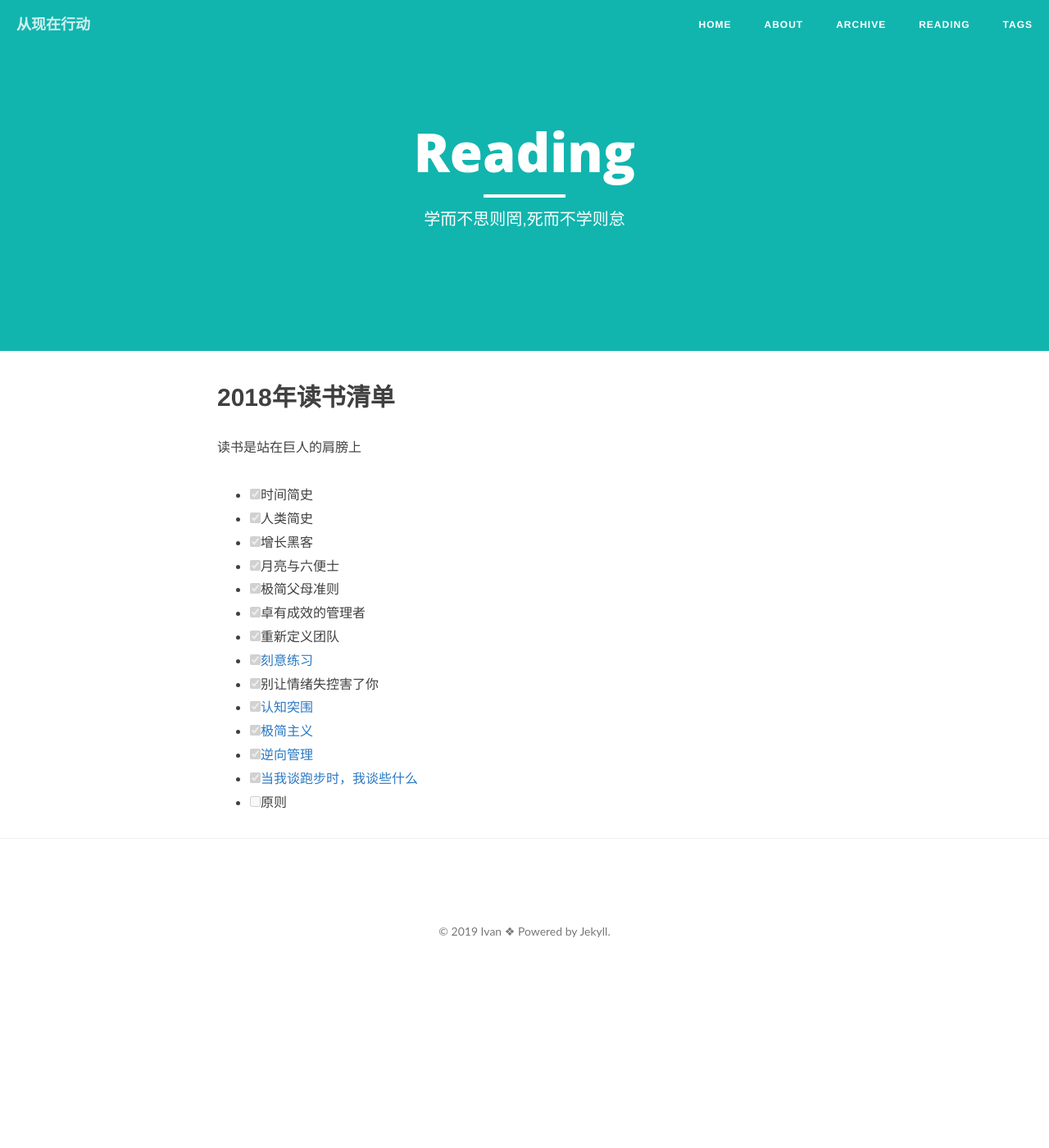
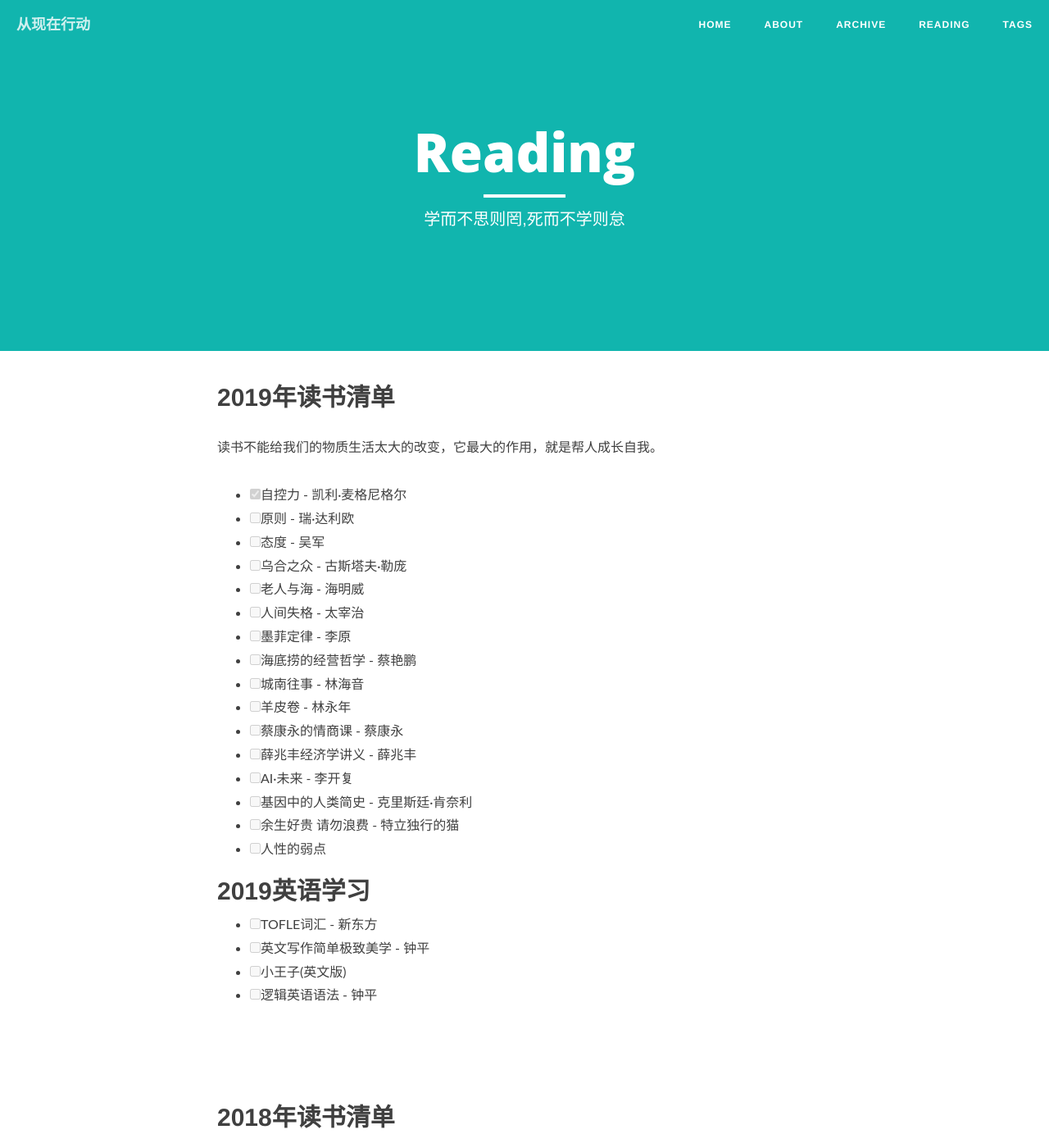
Before and after one commit to sanbuguan/sanbuguan.github.io, a Jekyll site: the page built from reading.md, in a window 1280 px wide and 1400 px high. Shown: the whole window at 82% size. Built offline with Jekyll 4.4.1, drawn with Linux system fonts in a browser that asks for light colours; nearby versions of some CDN libraries.

```diff
--- a/reading.md
+++ b/reading.md
@@ -6,7 +6,34 @@ header-img: "img/semantic.jpg"
 ---
 
 
+## 2019年读书清单
 
+读书不能给我们的物质生活太大的改变，它最大的作用，就是帮人成长自我。
+
+- [x] 自控力 - 凯利·麦格尼格尔
+- [ ] 原则 - 瑞·达利欧
+- [ ] 态度 - 吴军
+- [ ] 乌合之众 - 古斯塔夫·勒庞
+- [ ] 老人与海 - 海明威
+- [ ] 人间失格 - 太宰治
+- [ ] 墨菲定律 - 李原
+- [ ] 海底捞的经营哲学 - 蔡艳鹏
+- [ ] 城南往事 - 林海音
+- [ ] 羊皮卷 - 林永年
+- [ ] 蔡康永的情商课 - 蔡康永
+- [ ] 薛兆丰经济学讲义 - 薛兆丰
+- [ ] AI·未来 - 李开复
+- [ ] 基因中的人类简史 - 克里斯廷·肯奈利
+- [ ] 余生好贵 请勿浪费 - 特立独行的猫
+- [ ] 人性的弱点
+
+## 2019英语学习
+- [ ] TOFLE词汇 - 新东方
+- [ ] 英文写作简单极致美学 - 钟平
+- [ ] 小王子(英文版)
+- [ ] 逻辑英语语法 - 钟平
+
+<br/><br/>
 ## 2018年读书清单
 
 读书是站在巨人的肩膀上
```
Also changed, not shown: other parts of reading.md (+0 -1 lines), _posts/2018-12-25-AboutCommunication.md (added, +73 -0 lines), assert/20181225_1.jpg (added).
